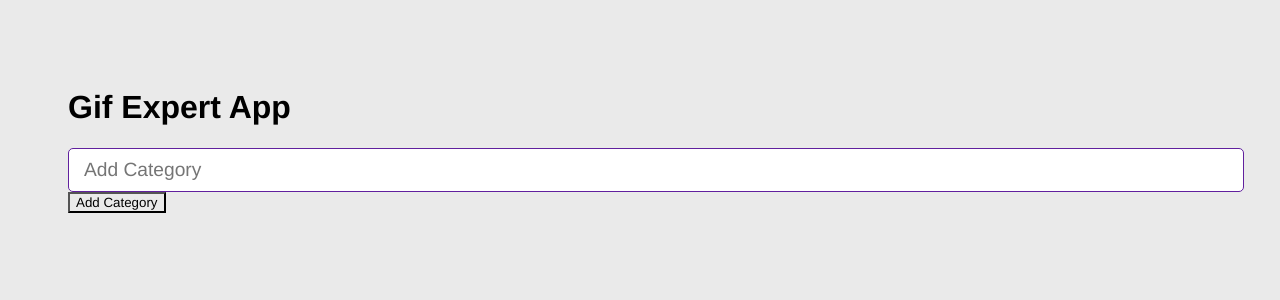
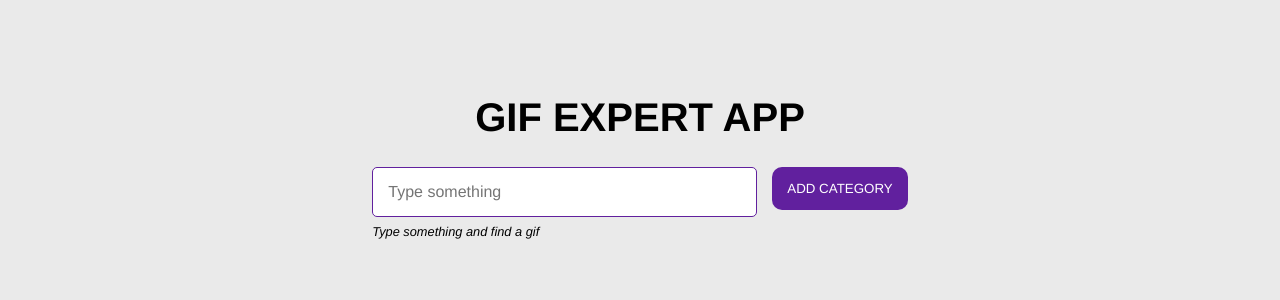
Before and after one commit to Snipsx17/GifExpert, a React (Vite) app: page / in a window 1280 px wide. Shown: the top 300 px of the page. Built offline with nearby package versions, Linux system fonts and the light colour scheme.

Commit message:
Refactor styles

```diff
--- a/src/GifExpertApp.tsx
+++ b/src/GifExpertApp.tsx
@@ -1,6 +1,5 @@
 import { useState } from 'react';
-import { AddCategory } from './components/AddCategory';
-import { GifGrid } from './components/GifGrid';
+import { AddCategory, GifGrid } from './components';
 
 export function GiftExpertApp() {
   const [categories, setCategories] = useState<string[]>([]);
@@ -16,7 +15,7 @@ export function GiftExpertApp() {
 
       <AddCategory onNewCategory={onNewCategory} />
 
-      {categories.map((category) => (
+      {[...categories].reverse().map((category) => (
         <GifGrid key={category} category={category} />
       ))}
     </>
--- a/src/components/AddCategory.tsx
+++ b/src/components/AddCategory.tsx
@@ -20,13 +20,18 @@ export const AddCategory = ({ onNewCategory }: Props) => {
 
   return (
     <form onSubmit={onSubmitHandler}>
+      <div className="inputGroup">
         <input
+          id="addCategory"
           type="text"
-        placeholder="Add Category"
+          placeholder="Type something"
           value={inputValue}
           onChange={onChangeHandler}
           name="AddCategory"
         />
+        <label htmlFor="addCategory">Type something and find a gif</label>
+      </div>
+
       <button>Add Category</button>
     </form>
   );
--- /dev/null
+++ b/src/components/index.ts
@@ -0,0 +1,3 @@
+export * from './AddCategory';
+export * from './GifGrid';
+export * from './GifGridItem';
--- a/src/helpers/getGifs.ts
+++ b/src/helpers/getGifs.ts
@@ -31,6 +31,5 @@ export const getGifs = async (category: string) => {
       url,
     })
   );
-  console.log(gits);
   return gits;
 };
--- a/src/main.css
+++ b/src/main.css
@@ -7,24 +7,61 @@ body {
   padding: 60px;
 }
 
+form {
+  display: flex;
+  flex-direction: row;
+  flex-wrap: nowrap;
+  align-content: center;
+  justify-content: center;
+  align-items: center;
+}
+
 input {
   background-color: white;
   border-radius: 5px;
   border: 1px solid rgb(97, 32, 158);
   color: black;
-  font-size: 1.2rem;
+  font-size: 1rem;
   outline: none;
-  padding: 10px 15px;
-  width: 100%;
+  padding: 15px;
+  margin-right: 15px;
+  margin-bottom: 7px;
 }
 
-h2 {
-  font-size: 1.5rem;
+button {
+  background-color: rgb(97, 32, 158);
+  border: none;
+  padding: 14px 15px;
+  color: white;
+  text-transform: uppercase;
+  font-weight: 500;
+  border-radius: 10px;
+  cursor: pointer;
+  align-self: flex-start;
+}
+
+h1 {
+  font-size: 2.5rem;
+  text-transform: uppercase;
+  text-align: center;
 }
 
 h3 {
-  font-size: 3rem;
+  font-size: 2rem;
   margin-bottom: 5px;
+}
+
+.inputGroup {
+  display: flex;
+  flex-direction: column;
+  min-width: 400px;
+}
+
+.inputGroup label {
+  display: inline;
+  font-size: 0.8rem;
+  font-weight: 300;
+  font-style: italic;
 }
 
 .card-grid {
@@ -47,12 +84,13 @@ h3 {
   margin-bottom: 20px;
   margin-right: 20px;
   overflow: hidden;
+  width: 300px;
 }
 
 .card p {
   background-color: white;
   flex: 1;
-  font-size: 1.5rem;
+  font-size: 1rem;
   margin-top: 5px;
   padding: 5px 20px 0px 20px;
   text-align: center;
```
Lines whose indentation alone changed are shown as unchanged.
